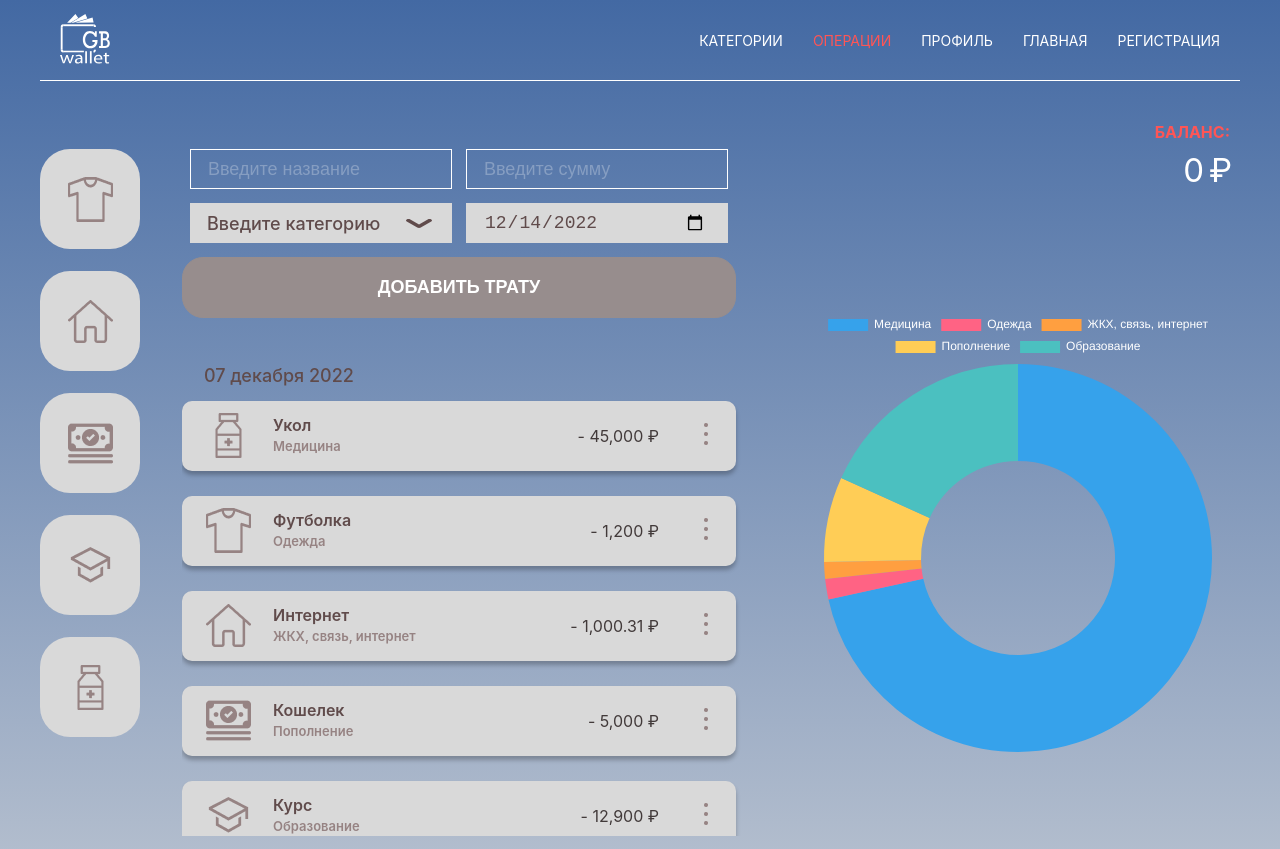
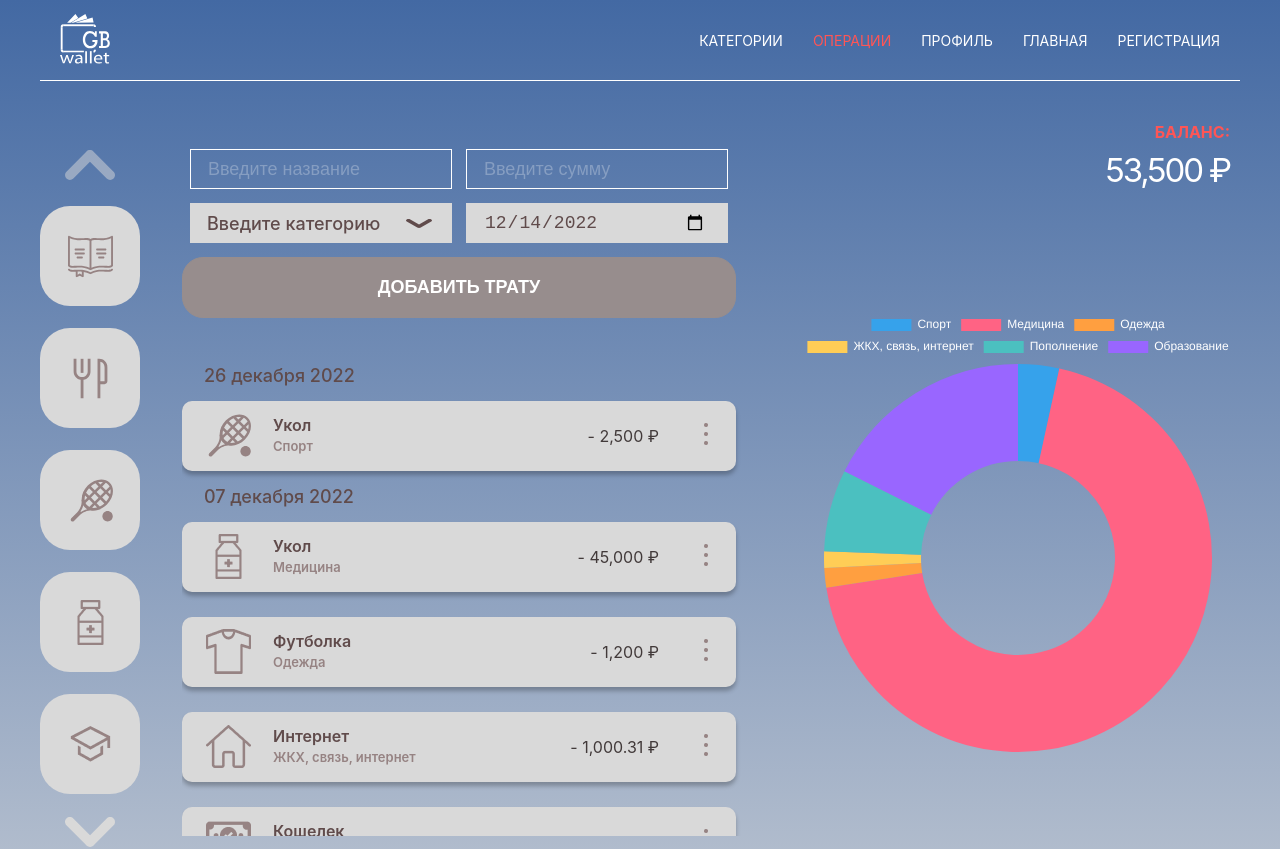
Before and after one commit to Mercique/Wallet-project, a React (Create React App) app: page /operations in a window 1280 px wide. Shown: the top 849 px of the page. Built offline with nearby package versions, Linux system fonts and the light colour scheme.

Commit message:
Fix width + add items for local DB

```diff
--- a/public/db/category.json
+++ b/public/db/category.json
@@ -1,13 +1,68 @@
 [
   {
-    "id": 1,
-    "name": "Одежда",
-    "img_id": 1,
+    "id": 8,
+    "name": "Книги",
+    "img_id": 8,
     "created_at": "2022-12-07T13:54:45.000000Z",
     "updated_at": null,
     "img": {
-      "id": 1,
-      "img_name": "exp-1.png"
+      "id": 8,
+      "img_name": "book.svg"
+    }
+  },
+  {
+    "id": 7,
+    "name": "Ресторан",
+    "img_id": 19,
+    "created_at": "2022-12-07T13:54:45.000000Z",
+    "updated_at": null,
+    "img": {
+      "id": 19,
+      "img_name": "restaurant.svg"
+    }
+  },
+  {
+    "id": 6,
+    "name": "Спорт",
+    "img_id": 24,
+    "created_at": "2022-12-07T13:54:45.000000Z",
+    "updated_at": null,
+    "img": {
+      "id": 24,
+      "img_name": "tennis-racket-ball.svg"
+    }
+  },
+  {
+    "id": 5,
+    "name": "Медицина",
+    "img_id": 5,
+    "created_at": "2022-12-07T13:54:45.000000Z",
+    "updated_at": null,
+    "img": {
+      "id": 5,
+      "img_name": "exp-5.png"
+    }
+  },
+  {
+    "id": 4,
+    "name": "Образование",
+    "img_id": 4,
+    "created_at": "2022-12-07T13:54:45.000000Z",
+    "updated_at": null,
+    "img": {
+      "id": 4,
+      "img_name": "exp-4.png"
+    }
+  },
+  {
+    "id": 3,
+    "name": "Пополнение",
+    "img_id": 3,
+    "created_at": "2022-12-07T13:54:45.000000Z",
+    "updated_at": null,
+    "img": {
+      "id": 3,
+      "img_name": "exp-3.png"
     }
   },
   {
@@ -22,36 +77,14 @@
     }
   },
   {
-    "id": 3,
-    "name": "Пополнение",
-    "img_id": 3,
+    "id": 1,
+    "name": "Одежда",
+    "img_id": 1,
     "created_at": "2022-12-07T13:54:45.000000Z",
     "updated_at": null,
     "img": {
-      "id": 3,
-      "img_name": "exp-3.png"
-    }
-  },
-  {
-    "id": 4,
-    "name": "Образование",
-    "img_id": 4,
-    "created_at": "2022-12-07T13:54:45.000000Z",
-    "updated_at": null,
-    "img": {
-      "id": 4,
-      "img_name": "exp-4.png"
-    }
-  },
-  {
-    "id": 5,
-    "name": "Медицина",
-    "img_id": 5,
-    "created_at": "2022-12-07T13:54:45.000000Z",
-    "updated_at": null,
-    "img": {
-      "id": 5,
-      "img_name": "exp-5.png"
+      "id": 1,
+      "img_name": "exp-1.png"
     }
   }
 ]
--- a/public/db/payments.json
+++ b/public/db/payments.json
@@ -1,4 +1,14 @@
 [
+  {
+    "id": 7,
+    "name": "Укол",
+    "category_id": 6,
+    "sum": 2500,
+    "created_at": "2022-12-26T12:00:00.000000Z",
+    "updated_at": null,
+    "categoryName": "Спорт",
+    "categoryImg": "tennis-racket-ball.svg"
+  },
   {
     "id": 6,
     "name": "Укол",
--- a/public/db/user.json
+++ b/public/db/user.json
@@ -4,6 +4,6 @@
     "surname": "Userovich",
     "email": "user@user.ru",
     "password": "123",
-    "balance": 0
+    "balance": 53500
   }
 ]
--- a/src/components/SortSlider/SortSlider.module.css
+++ b/src/components/SortSlider/SortSlider.module.css
@@ -19,6 +19,7 @@
 
 .sortSliderArrow:disabled {
   opacity: .5;
+  cursor: default;
 }
 
 .sortSliderArrow:not(:disabled):hover svg path {
--- a/src/pages/RegistrationAuth/RegistrationAuth.jsx
+++ b/src/pages/RegistrationAuth/RegistrationAuth.jsx
@@ -9,13 +9,13 @@ import { useDispatch, useSelector } from "react-redux";
 import { selectUserCreateError } from "../../store/profile/selectors";
 
 export const RegistrationAuth = () => {
-  const [name, setName] = useState("ilya");
+  const [name, setName] = useState("");
   const [errorName, setErrorName] = useState("");
-  const [surname, setSurname] = useState("chvanov");
+  const [surname, setSurname] = useState("");
   const [errorSurname, setErrorSurname] = useState("");
-  const [email, setEmail] = useState("test@test.ru");
+  const [email, setEmail] = useState("");
   const [errorEmail, setErrorEmail] = useState("");
-  const [password, setPassword] = useState("123");
+  const [password, setPassword] = useState("");
   const [errorPassword, setErrorPassword] = useState("");
   const [checked, setChecked] = useState(false);
 
--- a/src/pages/RegistrationAuth/RegistrationAuth.module.css
+++ b/src/pages/RegistrationAuth/RegistrationAuth.module.css
@@ -11,6 +11,7 @@
   flex-direction: column;
   align-items: center;
   margin-top: 66px;
+  margin-bottom: 189px;
   padding-top: 32px;
   border-radius: 10px;
   background: #eeeeee;
```
